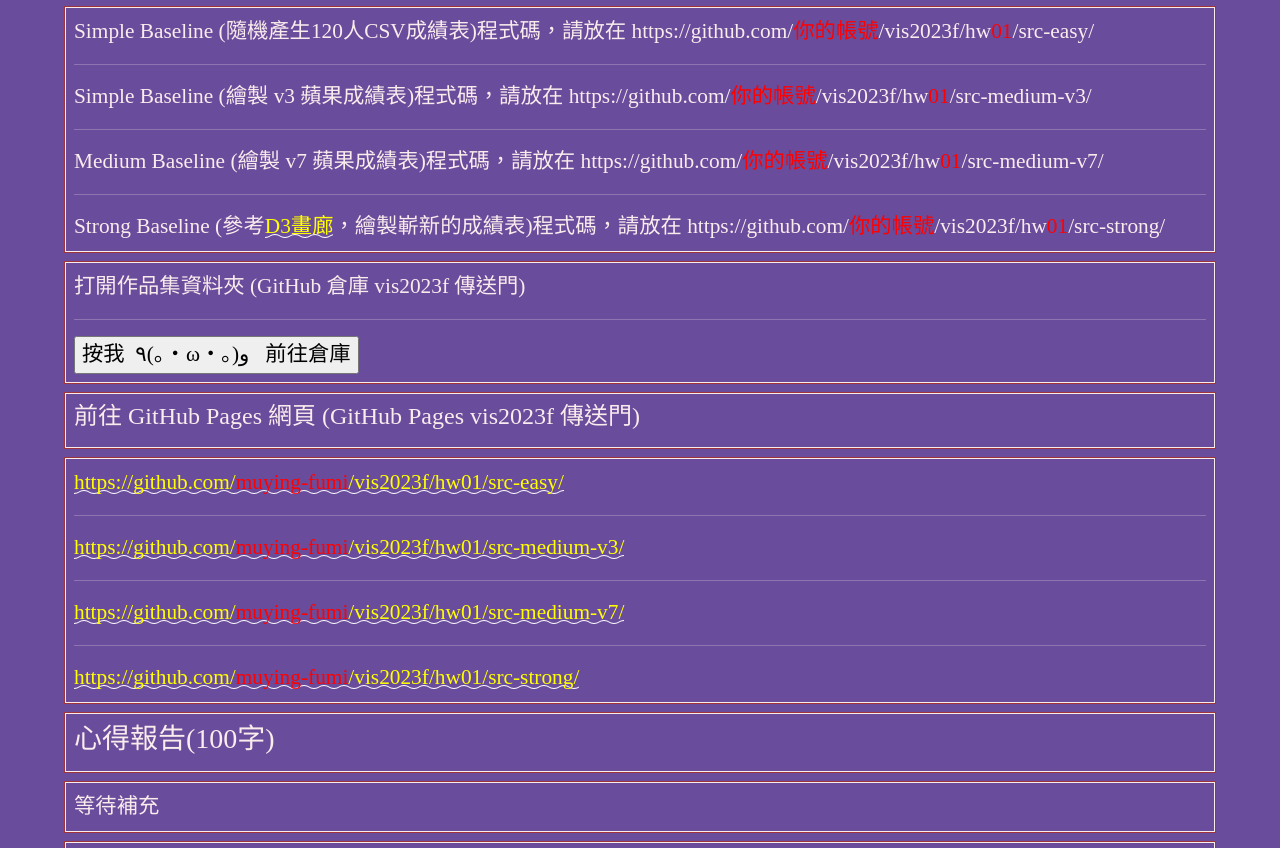
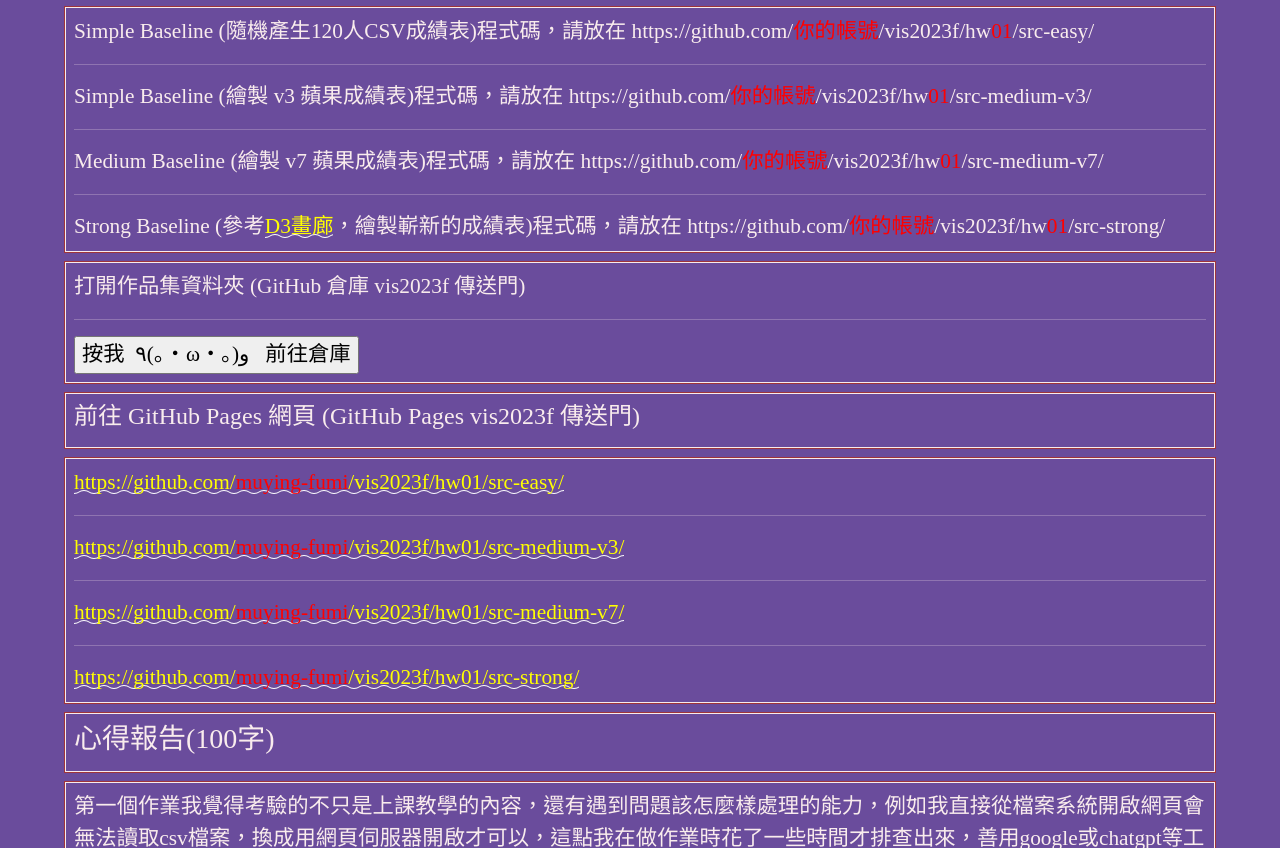
Before and after one commit to muying-fumi/vis2023f, a plain HTML site: page hw01/index.html in a window 1280 px wide. Shown: the part 86-934 px from the top of the page. Drawn offline with nearby package versions, Linux system fonts and the light colour scheme; a web font is replaced by a local one.

Commit message:
Update index.html

```diff
--- a/hw01/index.html
+++ b/hw01/index.html
@@ -238,7 +238,7 @@
   <!-- ------------------------------------------------>
   <div class="row hw12">
     <div class="col-md-12 twenty">
-      等待補充
+      第一個作業我覺得考驗的不只是上課教學的內容，還有遇到問題該怎麼樣處理的能力，例如我直接從檔案系統開啟網頁會無法讀取csv檔案，換成用網頁伺服器開啟才可以，這點我在做作業時花了一些時間才排查出來，善用google或chatgpt等工具有很大的幫助，這個能力也算是我在做該題作業最大的收穫之一。
     </div>
   </div>
 
```
